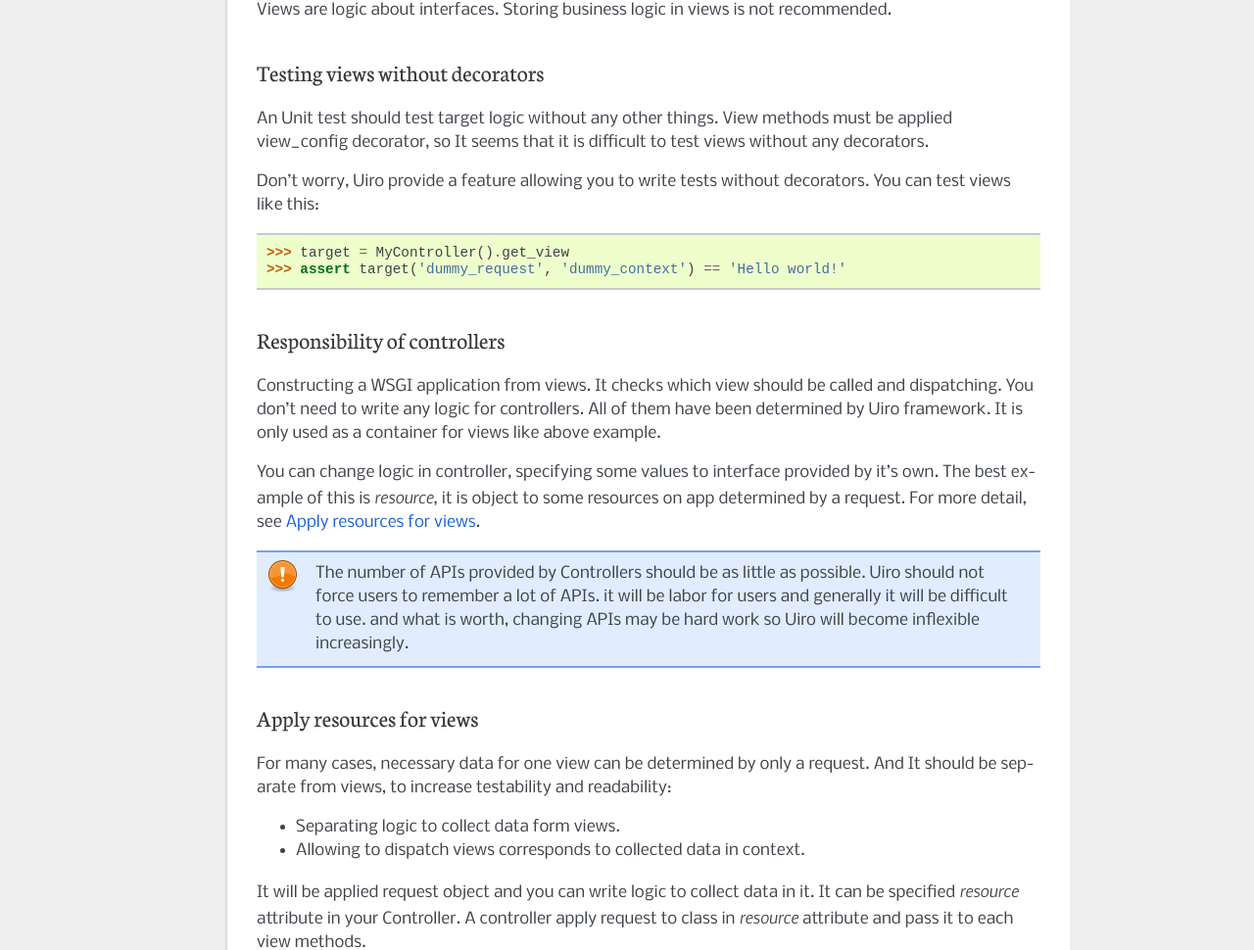
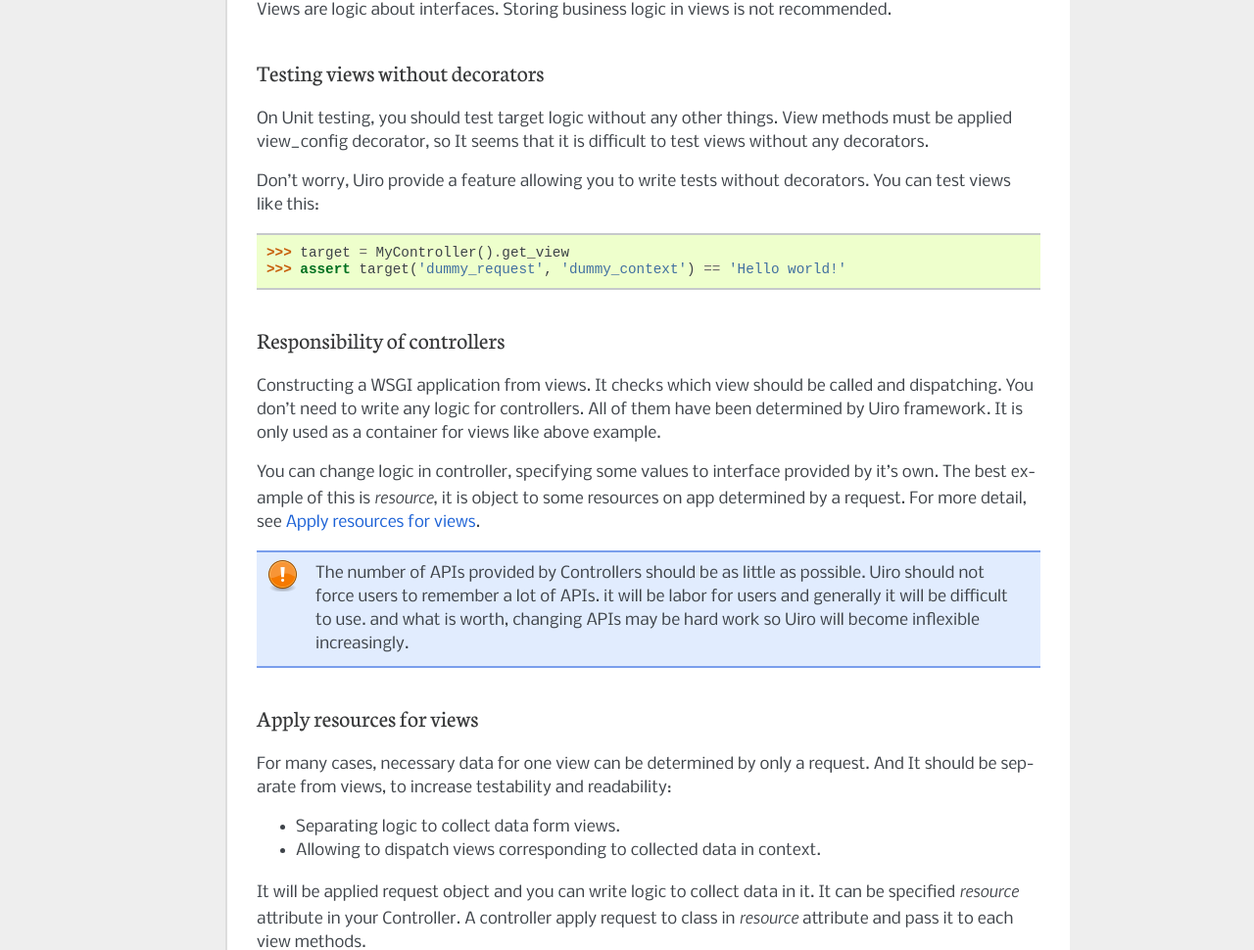
Before and after one commit to hirokiky/uiro, a Sphinx documentation site: the page built from docs/views.rst, in a window 1280 px wide. Shown: the part 552-1522 px from the top of the page at 98% size. Built offline with Sphinx 7.4.7, drawn with Linux system fonts in a browser that asks for light colours.

Commit message:
Improved English

```diff
--- a/docs/views.rst
+++ b/docs/views.rst
@@ -29,7 +29,7 @@ Views are logic about interfaces. Storing business logic in views is not recomme
 Testing views without decorators
 --------------------------------
 
-An Unit test should test target logic without any other things.
+On Unit testing, you should test target logic without any other things.
 View methods must be applied view_config decorator, so It seems that it is difficult to test views
 without any decorators.
 
@@ -66,7 +66,7 @@ For many cases, necessary data for one view can be determined by only a request.
 And It should be separate from views, to increase testability and readability:
 
 * Separating logic to collect data form views.
-* Allowing to dispatch views corresponds to collected data in context.
+* Allowing to dispatch views corresponding to collected data in context.
 
 It will be applied request object and you can write logic to collect data in it.
 It can be specified `resource` attribute in your Controller. A controller apply request
```
